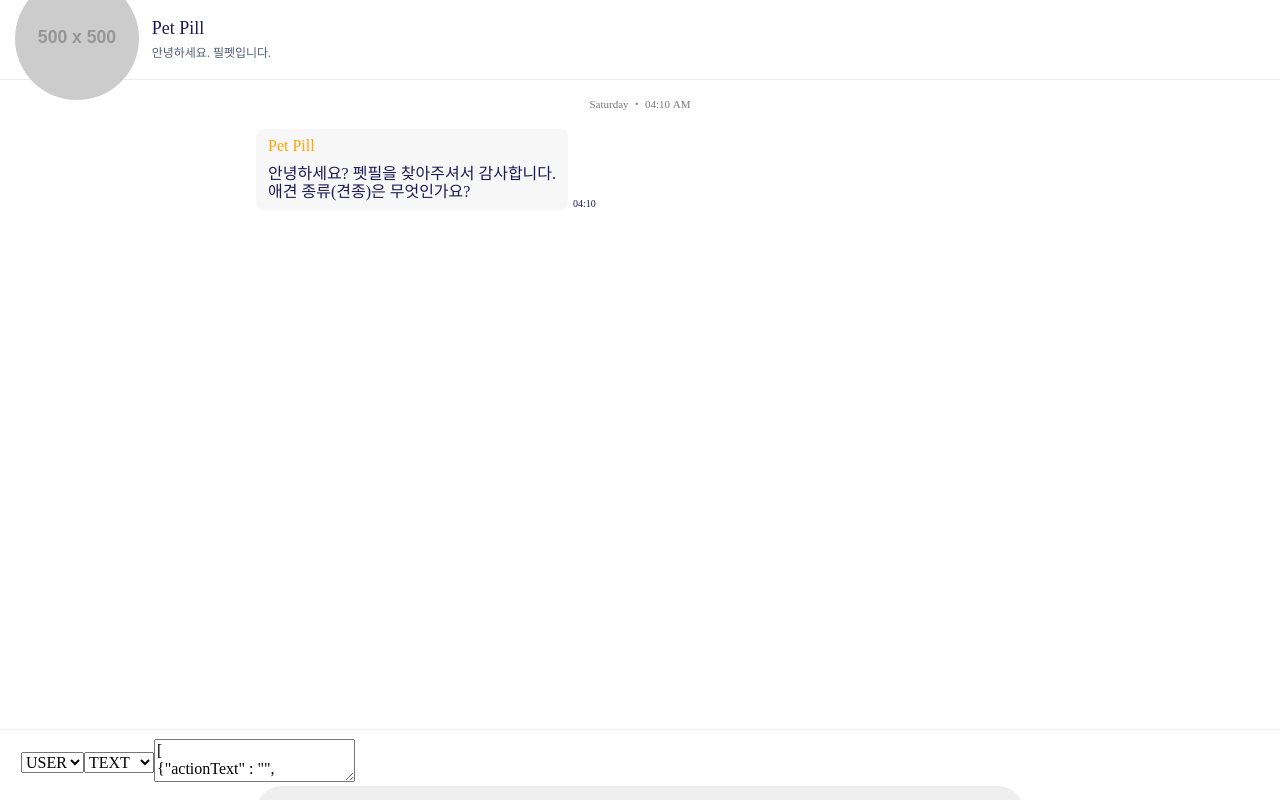
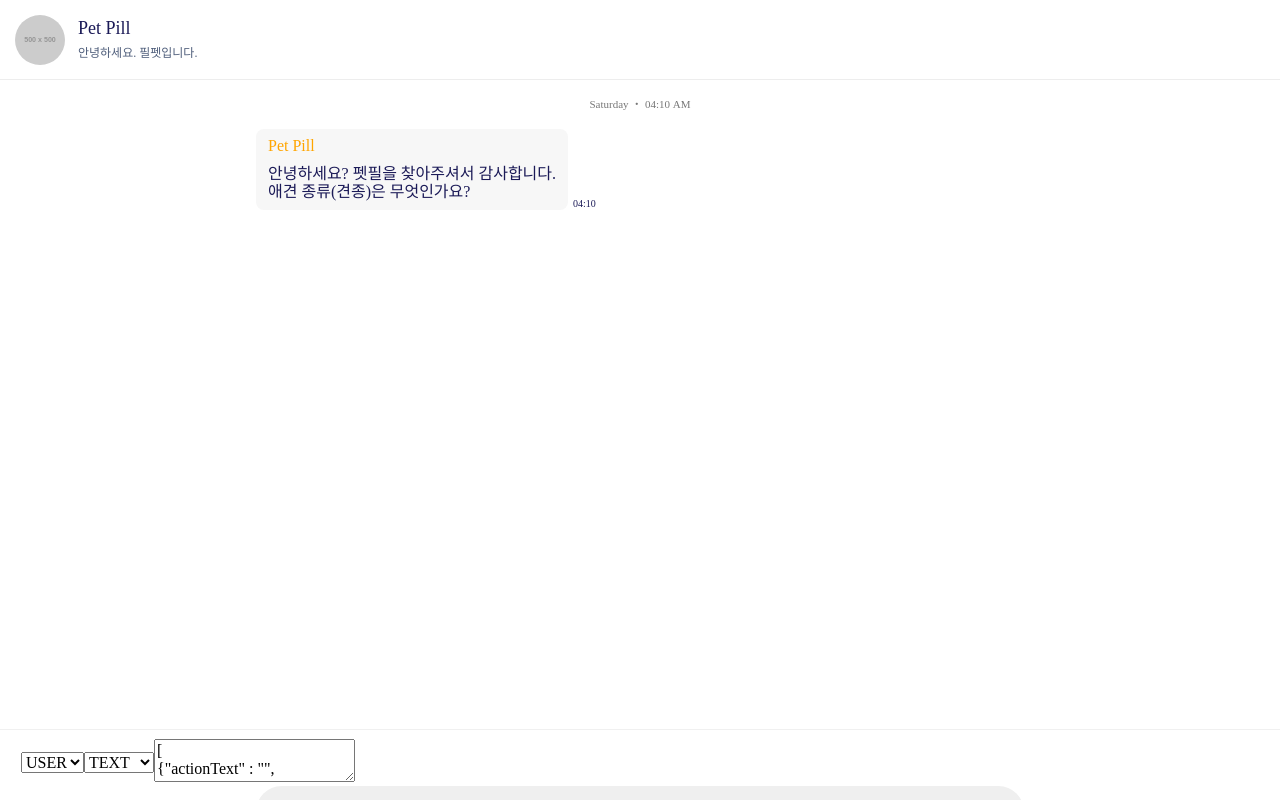
Before and after one commit to PillPet/pillpet_client, a Next.js app: page / in a window 1280 px wide. Built offline with nearby package versions, Linux system fonts and the light colour scheme.

Commit message:
:lipstick: userInfo의 이미지가 너무 큰 문제를 해결하라

```diff
--- a/src/views/components/UserInfo/UserInfo.module.scss
+++ b/src/views/components/UserInfo/UserInfo.module.scss
@@ -4,7 +4,7 @@
 .userInfo {
     display: grid;
     height: 49px;
-    grid-template-columns: 1fr 9fr;
+    grid-template-columns: auto 1fr;
     grid-template-rows: repeat(2, 25px);
     padding: 15px;
     border-bottom: 1px solid $service-line-color;
@@ -15,9 +15,9 @@
 
     .imgWrap {
         grid-row: 1 / 3;
+        height: 100%;
 
         img {
-            width: 100%;
             height: 100%;
             border-radius: 50%;
         }
```
